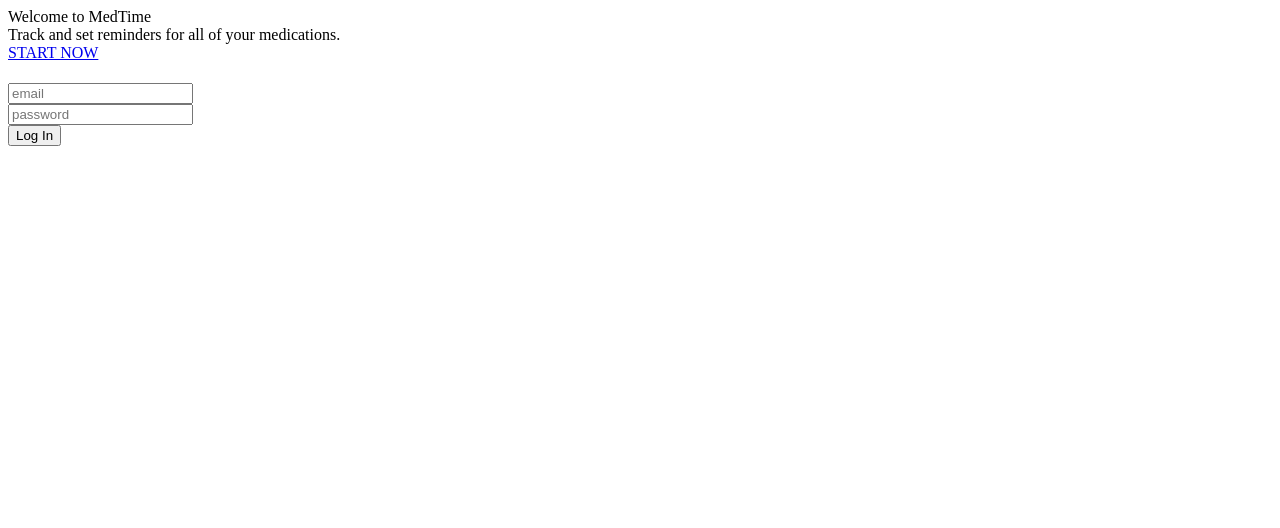
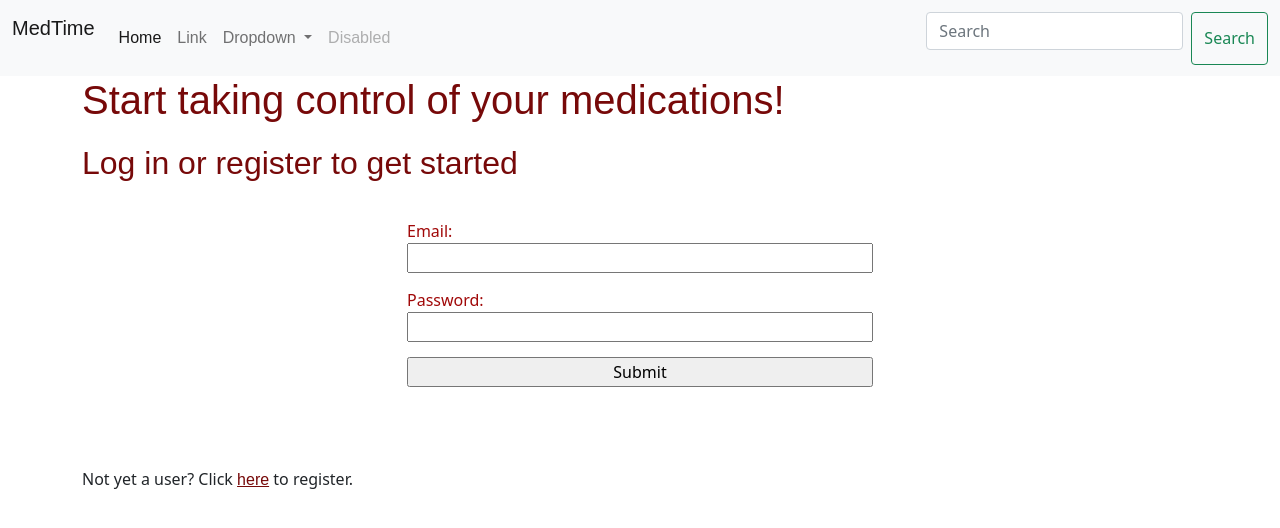
Before and after one commit to Jmarief/MedTime-Hackbright-Final-Project, a Flask app: page / in a window 1280 px wide. Shown: the top 528 px of the page. Run offline with Flask 2, Linux system fonts and the light colour scheme.

Commit message:
Worked on styling

```diff
--- a/server.py
+++ b/server.py
@@ -24,7 +24,6 @@ def homepage():
         return render_template('homepage.html', current_user="current_user")
     else:
         return render_template('homepage.html', current_user=None, medications=medications)
-
 
 @app.route("/signup", methods=["GET"])
 def signup_form():
@@ -72,21 +71,23 @@ def registration_form():
     """User registration for medications"""
 
     loggedin_user_id = session.get("user_id")
-    loggedin_user_email = session.get("email")
 
     if loggedin_user_id:
-        flash("Welcome {user.fname} you are logged in")
-    else:
-        flash("You are currently not logged in")
+        user = User.query.filter_by(user_id=loggedin_user_id).first()
 
-    return render_template("signup.html")
+        if user:
+            flash(f"Welcome {user.fname} you are logged in")
+        else:
+            flash("You are currently not logged in")
+
+    return redirect("medication_directory")
 
 
 @app.route("/login")
 def login():
 
     if "new_user_id" in session:
-        user_is = session["new_user_is"]
+        user_id = session["new_user_id"]
         user_name = User.query.filter_by(user_id=user_id).first().fname
         del session["new_user_id"]
 
@@ -107,7 +108,7 @@ def user_login():
     if not user:
         flash("User email address is not registered")
 
-        return redirect("/register")
+        return redirect("/")
 
     elif user.password != password:
         flash("Incorrect password, please try again")
@@ -154,7 +155,7 @@ def submission():
         db.session.commit()
 
     flash("Medication has been added")
-    return redirect("medication_directory.html")
+    return redirect("medication_directory")
 
 
 @app.route("/medication_directory", methods=["GET"])
--- a/static/medtime.css
+++ b/static/medtime.css
@@ -1,7 +1,60 @@
 /* Sitewide */
 
 body {
-    background-image: url("/static//pills.jpeg") no-repeat center center fixed;
+    background-image: url("/static/pills.jpeg") center center fixed;
     background-size: cover;
     padding-bottom: 50px;
 }
+.nav-link {
+    color: rgb(133, 14, 14);
+    margin-bottom: 0;
+}
+
+.brand {
+	font-size: 24px;
+}
+
+#navbar {
+    background-color: rgba(25,34,49,.6);
+    align-items: center;
+}
+
+.fade-in-color:hover {
+	color: rgb(205,83,96);
+}
+
+.nav-item {
+	display: inline;
+	color: rgb(173, 27, 27);
+}
+
+.form_entry {
+	border-style: solid;
+	border-width: 2px;
+	background-color: rgba(255,255,255,.2);
+	border-color: rgba(255,255,255,.6);
+	border-radius: 10px;
+	padding: 15px;
+	width: 500px;
+	color: rgb(160, 8, 8);
+
+}
+
+.form_entry input {
+	width: 100%;
+	clear: both;
+}
+
+h1, h2 {
+	margin-top: 30px;
+}
+h1, h2, h3, h4, a {
+	font-family: 'Montserrat', sans-serif;
+	color: rgb(119, 9, 9);
+	margin-bottom: 20px;
+
+}
+
+input {
+	margin-bottom: 15px;
+}
--- a/templates/base.html
+++ b/templates/base.html
@@ -3,6 +3,9 @@
   <head>
     <meta charset="utf-8">
     <meta name="viewport" content="width=device-width">
+    <link href="https://cdn.jsdelivr.net/npm/bootstrap@5.1.3/dist/css/bootstrap.min.css" rel="stylesheet"
+    integrity="sha384-1BmE4kWBq78iYhFldvKuhfTAU6auU8tT94WrHftjDbrCEXSU1oBoqyl2QvZ6jIW3" crossorigin="anonymous">
+    <link rel="stylesheet" href="./static/medtime.css"/>
     <title>
       {% block title %}{% endblock %}
     </title>
@@ -19,5 +22,6 @@
     {% block body %}{% endblock %}
 
     {% block after_body %}{% endblock %}
+    <body>
   </body>
 </html>
--- a/templates/homepage.html
+++ b/templates/homepage.html
@@ -2,9 +2,11 @@
 {% block title %}MedTime{% endblock %}
 
 {% block body %}
-<body>
+<!-- <body>
     <div class="container-1">
         <div class="intro-text">
+            <div class="col-sm-9 col-md-7 col-lg-5 mx-auto">
+                <div class="card-body">
             <div class="intro-heading">Welcome to MedTime</div>
             <div class="intro-lead-in">Track and set reminders for all of your medications.</div>
             <a href="/signup" class="page-scroll btn btn-x1" style="margin-top: 1em;"> START NOW</a>
@@ -25,5 +27,59 @@
         </div>
     </div>
 </body>
-</html>
+</html> -->
+<nav class="navbar navbar-expand-lg navbar-light bg-light">
+    <div class="container-fluid">
+      <a class="navbar-brand" href="#">MedTime</a>
+      <button class="navbar-toggler" type="button" data-bs-toggle="collapse" data-bs-target="#navbarSupportedContent" aria-controls="navbarSupportedContent" aria-expanded="false" aria-label="Toggle navigation">
+        <span class="navbar-toggler-icon"></span>
+      </button>
+      <div class="collapse navbar-collapse" id="navbarSupportedContent">
+        <ul class="navbar-nav me-auto mb-2 mb-lg-0">
+          <li class="nav-item">
+            <a class="nav-link active" aria-current="page" href="#">Home</a>
+          </li>
+          <li class="nav-item">
+            <a class="nav-link" href="#">Link</a>
+          </li>
+          <li class="nav-item dropdown">
+            <a class="nav-link dropdown-toggle" href="#" id="navbarDropdown" role="button" data-bs-toggle="dropdown" aria-expanded="false">
+              Dropdown
+            </a>
+            <ul class="dropdown-menu" aria-labelledby="navbarDropdown">
+              <li><a class="dropdown-item" href="#">Action</a></li>
+              <li><a class="dropdown-item" href="#">Another action</a></li>
+              <li><hr class="dropdown-divider"></li>
+              <li><a class="dropdown-item" href="#">Something else here</a></li>
+            </ul>
+          </li>
+          <li class="nav-item">
+            <a class="nav-link disabled">Disabled</a>
+          </li>
+        </ul>
+        <form class="d-flex">
+          <input class="form-control me-2" type="search" placeholder="Search" aria-label="Search">
+          <button class="btn btn-outline-success" type="submit">Search</button>
+        </form>
+      </div>
+    </div>
+  </nav>
+<div class="container">
+	<div class="row justify-content-center">
+			<h1>Start taking control of your medications!</h1>
+	</div>
+	<div class="row justify-content-center">
+			<h2>Log in or register to get started</h2>
+	</div>
+	<div class="row justify-content-center">
+		<form action="/login" class="form_entry">
+			Email: <input type="text" name="email"><br>
+			Password: <input type="password" name="password"><br>
+			<input type="submit" href="/medication_directory.html">
+		</form>
+	</div><br><br>
+	<div class="row justify-content-center">
+		<p>Not yet a user? Click <a class="fade-in-color" href="/signup.html">here</a> to register.</p>
+	</div>
+</div>
 {% endblock %}
--- a/templates/medication_directory.html
+++ b/templates/medication_directory.html
@@ -29,6 +29,6 @@
         <li>How many pills do you take each time you take your medication? {{ med.dosage }}</li>
     </ul>
 </div>
+</i>
 {% endfor %}
-
 {% endblock %}
--- a/templates/registration.html
+++ b/templates/registration.html
@@ -6,7 +6,7 @@
 {% endblock %}
 
 {% block body %}
-    <h2>Register your medications here</h2>
+    <h2>Enter your medications here</h2>
 
 <form action="/register" method="post">
 
--- a/templates/signup.html
+++ b/templates/signup.html
@@ -22,7 +22,7 @@
 </div>
 <div class="form-group">
     <label for="password">Password:
-        <input class='form-control' type="text" id="email" name="email" placeholder="Enter a unique password">
+        <input class='form-control' type="password" id="password" name="password" placeholder="Enter a unique password">
     </label>
 </div>
 <div class="form-group">
```
Also changed, not shown: templates/login.html (+31 -6 lines).
